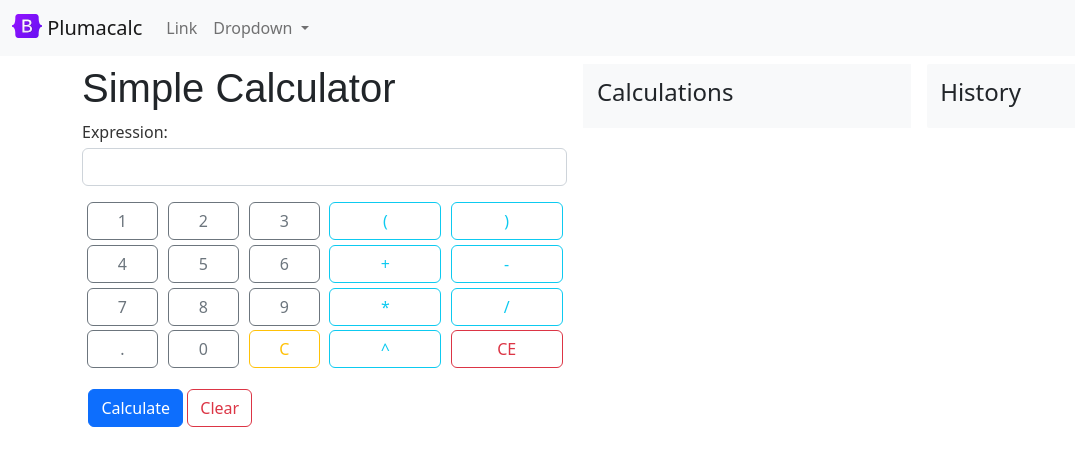
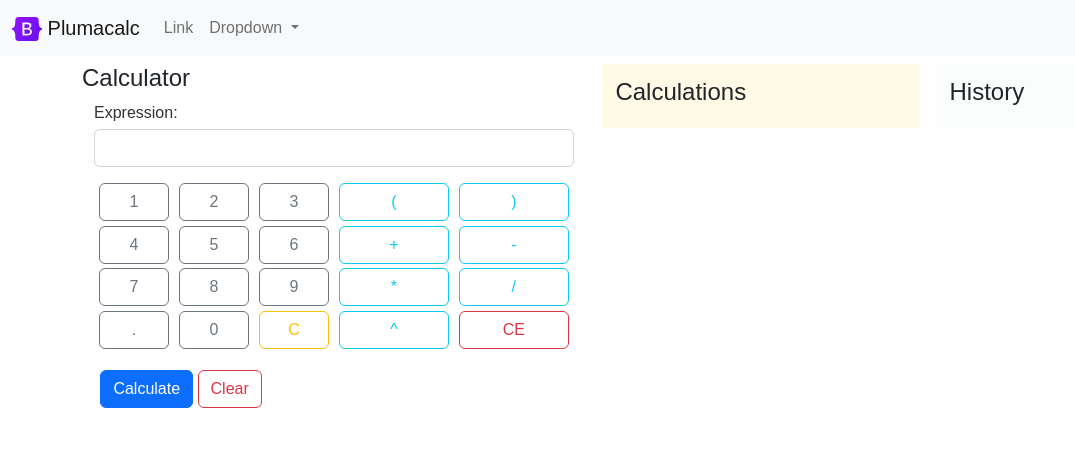
Before and after one commit to mahdihaghverdi/plumacalc, a Django app: page / in a window 1280 px wide. Shown: the top 466 px of the page, without its empty margins (0-1075 px from the left). Run offline with Django 4.2, Linux system fonts and the light colour scheme.

Commit message:
Calculations and history now have a better bg

```diff
--- a/calculator/static/css/calc.css
+++ b/calculator/static/css/calc.css
@@ -1,3 +1,6 @@
+body {
+    font-family: 'Arial',serif
+}
 .content {
     float: left;
     width: 40%;
--- a/calculator/templates/base.html
+++ b/calculator/templates/base.html
@@ -61,14 +61,14 @@
             {% endblock %}
         </div>
 
-        <div class="flex-fill bg-opacity-20 bg-light align-self-start"
+        <div class="flex-fill bg-warning bg-opacity-10 align-self-start"
              style="margin-right: 1rem; margin-left: 1rem; padding: .85rem">
             <h4>Calculations</h4>
             {% block postfix_result %}
             {% endblock %}
         </div>
 
-        <div class="bg-light align-self-start flex-fill" style="padding: .85rem; border-radius: 2px">
+        <div class="bg-light bg-opacity-50 align-self-start flex-fill" style="padding: .85rem; border-radius: 2px">
             <h4>History</h4>
             {% block sidebar %}
             {% endblock %}
--- a/calculator/templates/calculator/index.html
+++ b/calculator/templates/calculator/index.html
@@ -5,7 +5,8 @@
 {% endblock %}
 
 {% block calculator %}
-    <h1 style="font-family: 'Arial',serif">Simple Calculator</h1>
+    <h4>Calculator</h4>
+    <div class="container">
         <form method="post">
             {% csrf_token %}
             {{ form.as_p }}
@@ -58,6 +59,7 @@
                 <a class="btn btn-outline-danger" href="{% url 'calculate' %}">Clear</a>
             </div>
         </form>
+    </div>
 {% endblock %}
 
 {% block postfix_result %}
@@ -66,7 +68,6 @@
             Postfix: {{ postfix }}
         </div>
     {% endif %}
-
     {% if answer is not None %}
         <div class="alert alert-success" role="alert" style="font-family: monospace">
             Answer: {{ answer }}
```
Lines whose indentation alone changed are shown as unchanged.
